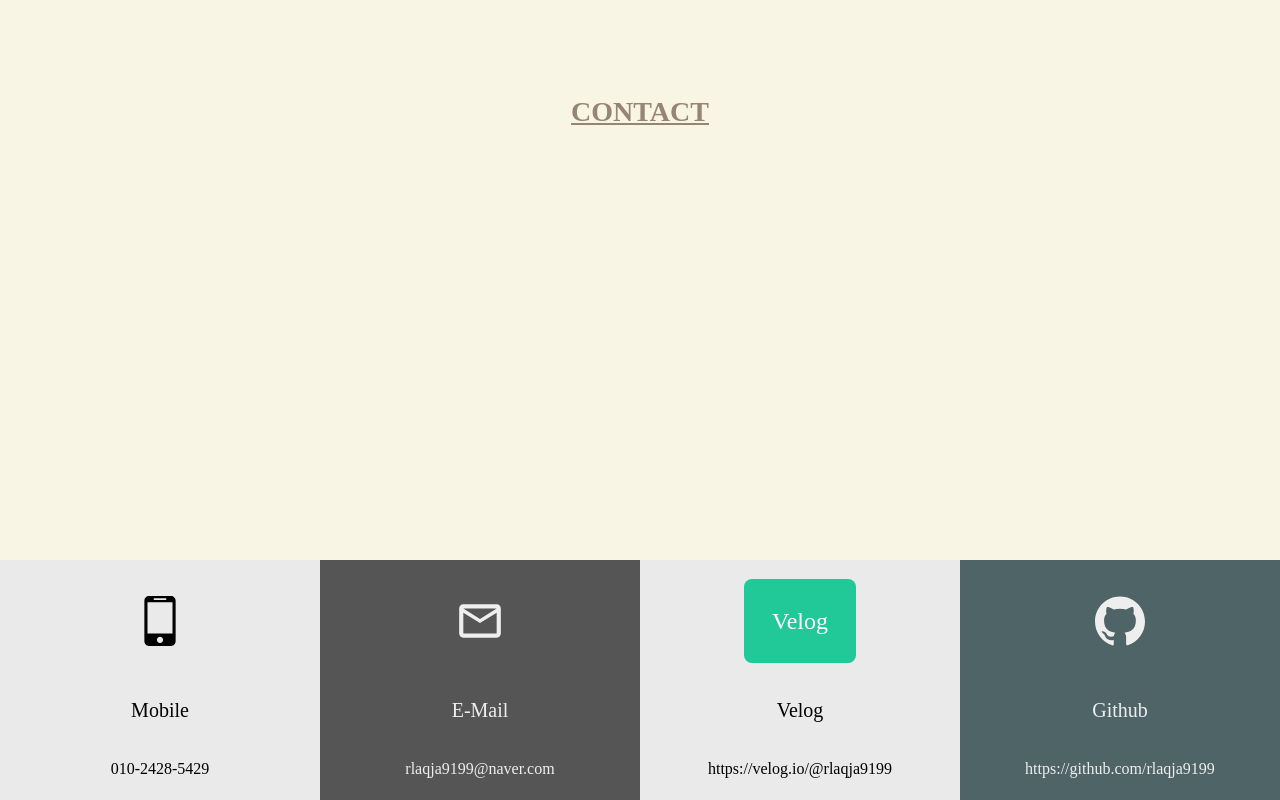
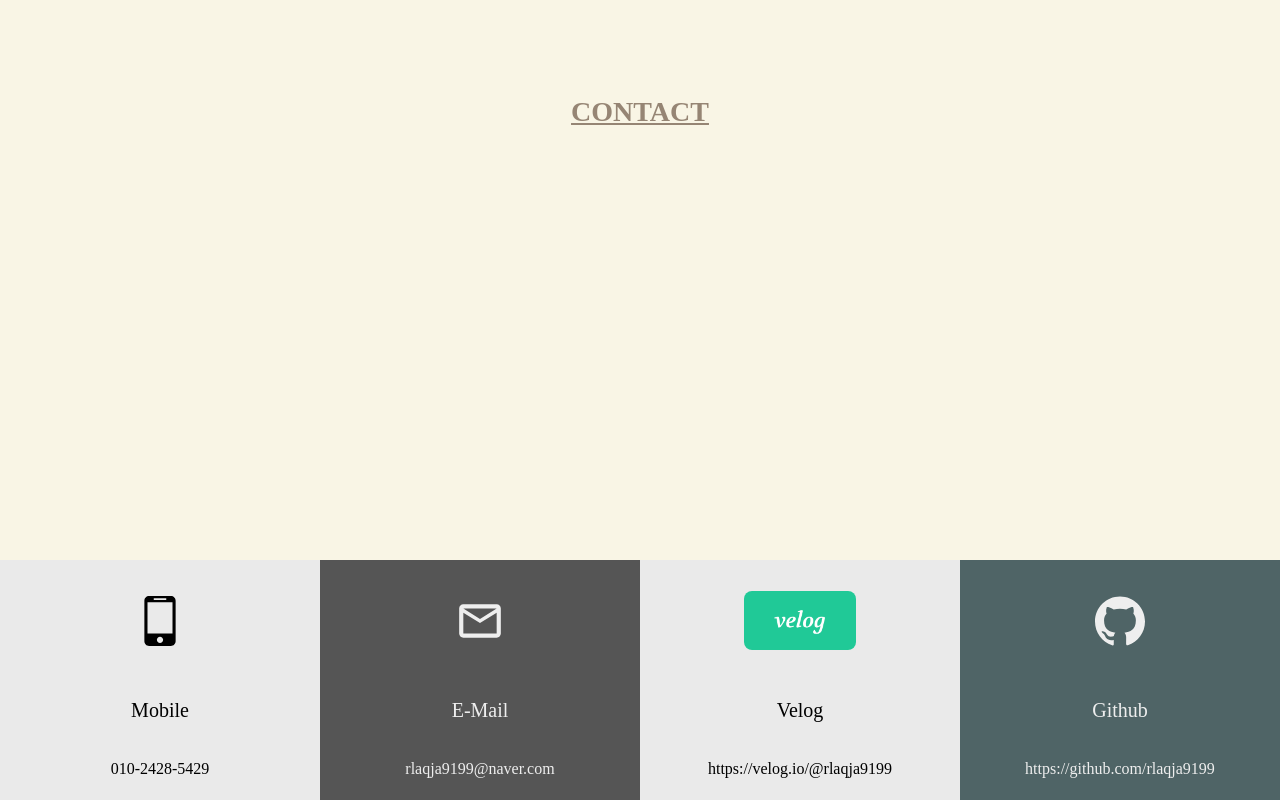
Before and after one commit to rlaqja9199/profile99, a React (Create React App) app: page / in a window 1280 px wide. Shown: the part 2400-3200 px from the top of the page. Built offline with nearby package versions, Linux system fonts and the light colour scheme; a web font is replaced by a local one.

Commit message:
컨택트페이지 진행중2

```diff
--- a/src/components/Main.js
+++ b/src/components/Main.js
@@ -165,7 +165,7 @@ const Main = () => {
                     <p>rlaqja9199@naver.com</p>
                 </li>
                 <li  onClick={()=>window.open('https://velog.io/@rlaqja9199', '_blank')} style={{cursor:'pointer', background:'#eaeaea'}}>
-                    <div style={{background:'#20C997', color:'#fff', borderRadius:'8px'}}>Velog</div>
+                    <div><img src='/images/velog.png' alt='벨로그로고' style={{width:'100%', borderRadius:'8px'}} /></div>
                     <h4>Velog</h4>
                     <p>https://velog.io/@rlaqja9199</p>
                 </li>
```
Also changed, not shown: public/images/velog.png (added).
